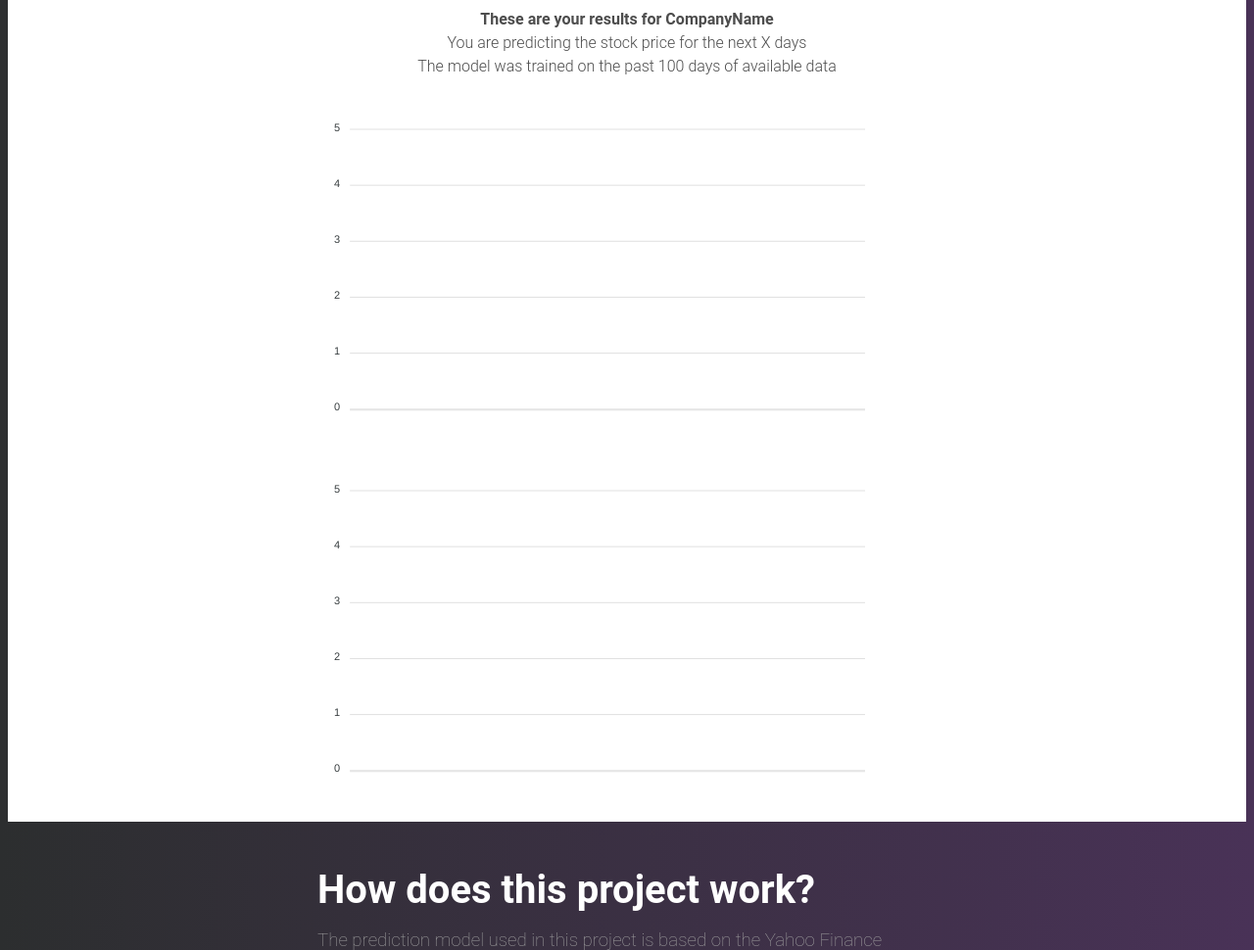
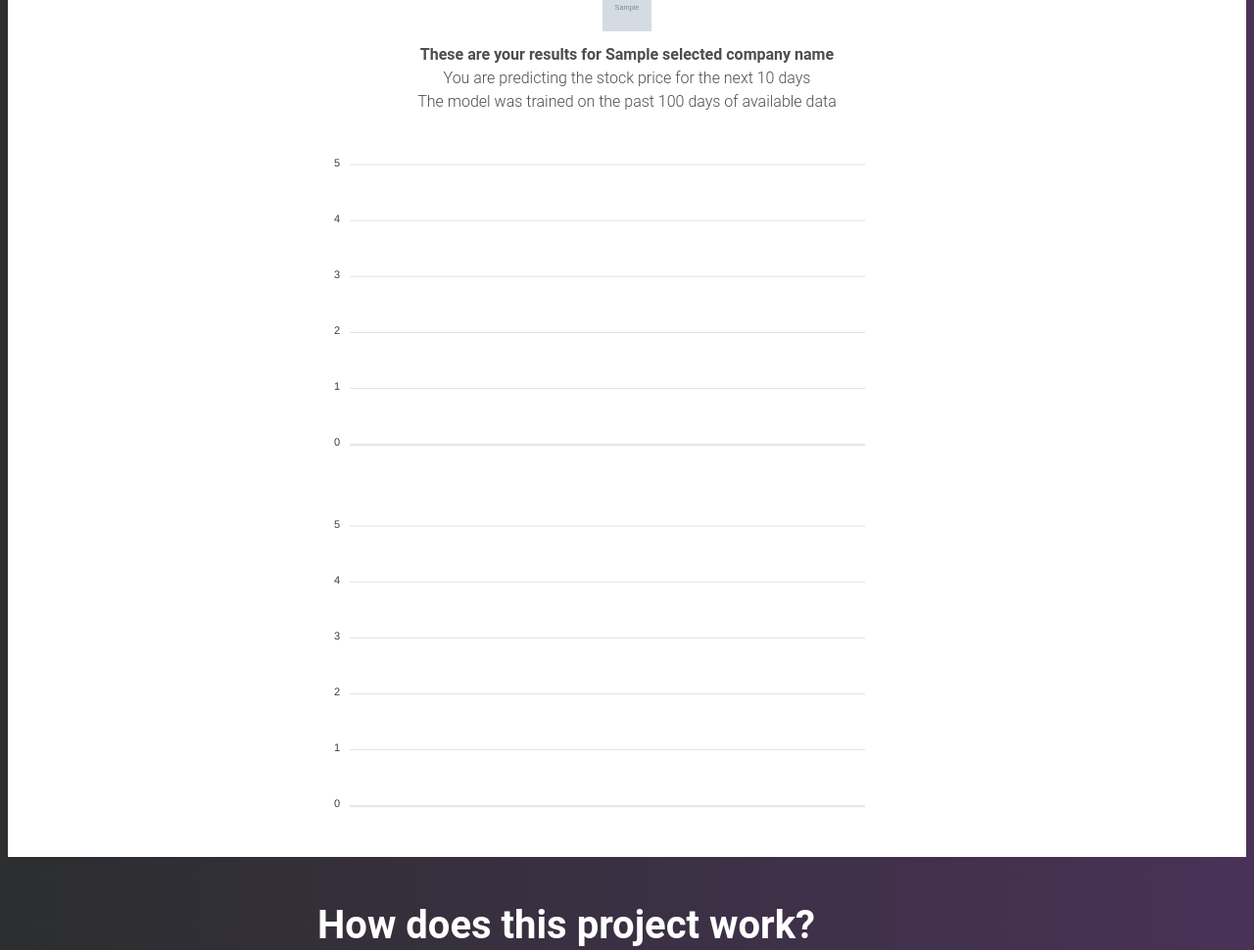
Before and after one commit to algerza/nasdaq_stock_prediction_flask, a Flask app: template templates/chart.html in a window 1280 px wide. Shown: the part 733-1703 px from the top of the page at 98% size. Run offline with Flask 3, Linux system fonts and the light colour scheme; the template is opened without the code that fills it: most values are stand-ins (such as "Sample title", 1, 10 or a date in 2020); grey boxes marked "Sample" are stand-in pictures; some libraries are stand-ins or nearby versions.

Commit message:
Change variables dynamically in Python

```diff
--- a/app.py
+++ b/app.py
@@ -59,6 +59,23 @@ def generate_charts():
     max_trend_values_chart2 = []
     min_trend_values_chart2 = []
 
+    logo_url = {
+    "AAPL": "https://www.apple.com/favicon.ico",
+    "GOOGL": "https://www.google.com/favicon.ico",
+    "MSFT": "https://www.microsoft.com/favicon.ico",
+    "AMZN": "https://www.amazon.com/favicon.ico",
+    "META": "https://www.facebook.com/favicon.ico",
+    "BABA": "https://data.alibabagroup.com/ecms-files/886024452/296d05a1-c52a-4f5e-abf2-0d49d4c0d6b3.png",
+    "WMT": "https://www.walmart.com/favicon.ico",
+    "TSLA": "https://upload.wikimedia.org/wikipedia/commons/thumb/b/bb/Tesla_T_symbol.svg/1200px-Tesla_T_symbol.svg.png",
+    "INTC": "https://www.intel.com/favicon.ico",
+    "GE": "https://www.ge.com/favicon.ico",
+    }
+
+    selected_company_name = ""
+    selected_days = ""
+    selected_logo_url = ""
+
 
     if request.method == 'POST':
         company_name = request.form['company_name']
@@ -81,9 +98,26 @@ def generate_charts():
         trend_values_chart2 = round(run_model(company_name, 100).yhat.tail(100),2).to_list()
         min_trend_values_chart2 = round(run_model(company_name, 100).yhat_lower.tail(100),2).to_list()
 
+        # Update the selected company name, predicted days, and logo URL
+        selected_company_name = {
+            "AAPL": "Apple Inc.",
+            "GOOGL": "Alphabet Inc.",
+            "MSFT": "Microsoft Inc.",
+            "AMZN": "Amazon Inc.",
+            "META": "Meta Platforms, Inc.",
+            "BABA": "Alibaba Group Holding Ltd",
+            "WMT": "Walmart Inc.",
+            "TSLA": "Tesla Inc.",
+            "INTC": "Intel Corporation",
+            "GE": "General Electric Company",
+            # Add more names as needed
+        }.get(company_name, "")
+        selected_days = str(period_to_predict) + " days"
+        selected_logo_url = logo_url.get(company_name, "")
 
     return render_template('chart.html', x_axis_chart1=x_axis_chart1, close_values_chart1=close_values_chart1, trend_values_chart1=trend_values_chart1,
-    x_axis_chart2=x_axis_chart2, close_values_chart2=close_values_chart2, trend_values_chart2=trend_values_chart2, max_trend_values_chart2 = max_trend_values_chart2, min_trend_values_chart2 = min_trend_values_chart2)
+    x_axis_chart2=x_axis_chart2, close_values_chart2=close_values_chart2, trend_values_chart2=trend_values_chart2, max_trend_values_chart2 = max_trend_values_chart2, min_trend_values_chart2 = min_trend_values_chart2,
+    logo_url=logo_url, selected_company_name=selected_company_name, selected_days=selected_days, selected_logo_url=selected_logo_url)
 
 
 
--- a/templates/chart.html
+++ b/templates/chart.html
@@ -99,7 +99,7 @@
             <option value="GOOGL">Alphabet Inc.</option>
             <option value="MSFT">Microsoft Inc.</option>
             <option value="AMZN">Amazon Inc.</option>
-            <option value="FB">Facebook Inc.</option>
+            <option value="META">Meta Platforms Inc.</option>
             <option value="BABA">Alibaba Group Holding Ltd</option>
             <option value="WMT">Walmart Inc.</option>
             <option value="TSLA">Tesla Inc.</option>
@@ -119,15 +119,18 @@
 </div>
 
 
+
+
 <!-- 2. HERE STARTS THE CHARTS SECTION-->
 
 <div id="charts-section">
-    <center><img id="company-logo" src="https://www.apple.com/favicon.ico" alt="image" width="50" height="50", style="margin-top:2.5em; margin-bottom:1em"></center>
+    <center><img id="company-logo" src="{{ selected_logo_url }}" alt="image" width="50" height="50" style="margin-top:2.5em; margin-bottom:1em">
+    </center>
     <h4_2 id="results-line" style="font-family: 'Roboto', sans-serif; font-weight: 600; margin-top: 100px;">
-        <center>These are your results for <span id="company-name-placeholder">CompanyName</span></center>
+        <center>These are your results for <span id="company-name-placeholder">{{ selected_company_name }}</span></center>
     </h4_2>
     <h4_2 id="prediction-sentence" style="font-family: 'Roboto', sans-serif; font-weight: 300; line-height: 2.5; margin-top: 100px;">
-        <center>You are predicting the stock price for the next <span id="prediction-days">X</span> days</center>
+        <center>You are predicting the stock price for the next <span id="prediction-days">{{ selected_days }}</span> days</center>
     </h4_2>
 
     <!-- <h4_2 style="font-family: 'Roboto', sans-serif;font-weight: 300; line-height:2.5"; margin-top: 100px;><center>You are predicting the stock price for the next X days</center></h4_2> -->
@@ -146,7 +149,7 @@
 <script>
   var select = document.getElementById("company_name");
   var logo = document.getElementById("company-logo");
-  var form = document.getElementById("ticker-form");
+//   var form = document.getElementById("ticker-form");
   var faviconUrl = {
     "AAPL": "https://www.apple.com/favicon.ico",
     "GOOGL": "https://www.google.com/favicon.ico",
```
